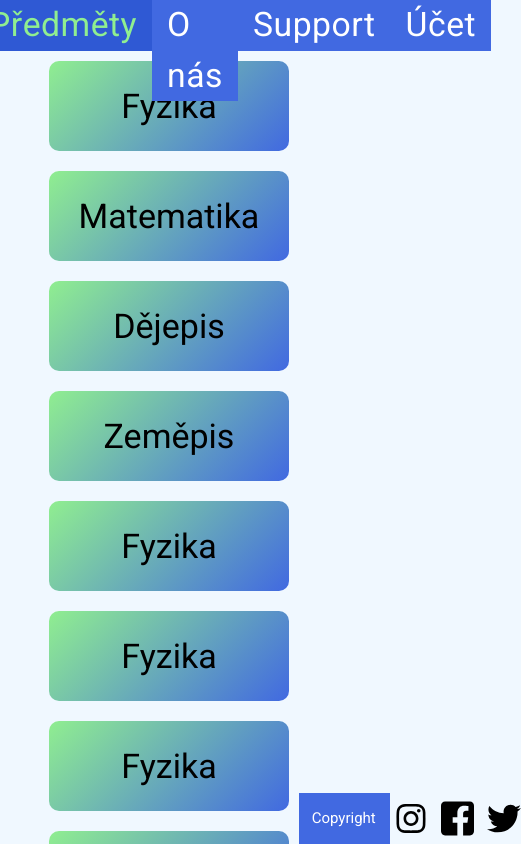
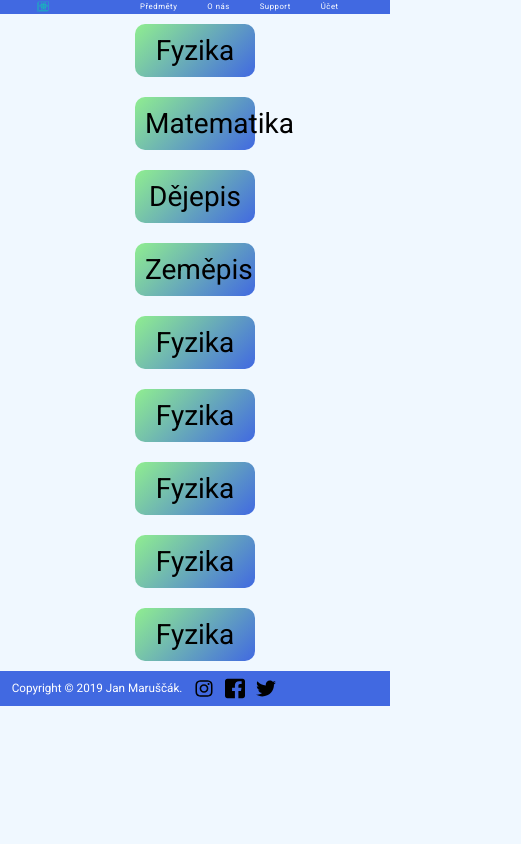
Before and after one commit to JanMaruscak/learnit, a React (Create React App) app: page /subjects in a window 390 px wide. Shown: the top 844 px of the page, 521 px wide, since content can reach past the window. Built offline with nearby package versions, Linux system fonts and the light colour scheme.

Commit message:
Adding some responsivity; Design improvements; Adding some content

```diff
--- a/src/App.css
+++ b/src/App.css
@@ -15,8 +15,8 @@ a {
 nav {
   top: 0;
   background-color: #4169e1; /*#1E90FF;#20639B;*/
-  font-size: 4vh;
-  height: 6vh;
+  font-size: 2vw;
+  height: 3.5vw;
   letter-spacing: 0.5px;
   width: 100%;
   justify-content: center;
@@ -27,7 +27,7 @@ nav > .menu a {
   color: white;
   background-color: #4169e1; /*#007bff;/*#20639B;*/
   padding: 0 15px;
-  line-height: 6vh;
+  line-height: 3.5vw;
   display: block;
 }
 nav > .menu {
@@ -49,7 +49,7 @@ nav > .menu > li:first-of-type {
   background-repeat: no-repeat;
   width: 100%;
   height: 100%;
-  min-height: 88vh;
+  /* min-height: 88vh; */
 }
 
 .header {
@@ -59,38 +59,38 @@ nav > .menu > li:first-of-type {
   /*text-shadow: -1px -1px 1px rgba(255,255,255,.1), 1px 1px 1px rgba(0,0,0,.5);*/
 }
 .header > h1 {
-  padding-top: 80px;
-  font-size: 74px;
+  padding-top: 2.5vw;
+  font-size: 4.5vw;
 }
 .header > h2 {
-  margin-top: 150px;
-  font-size: 62px;
+  margin-top: 7vw;
+  font-size: 3.5vw;
 }
 
 @media screen and (max-width: 800px) {
 }
 
 nav > .logo {
-  width: 65px;
+  width: 3.5vw;
 }
 
-/* .subjects {
+.subjects {
   margin-left: auto;
   margin-right: auto;
   width: 80%;
   display: table;
   text-align: center;
-} */
+}
 .subject-button {
-  float: left;
-  display: block;
+  /* float: left; */
+  /* display: block; */
   cursor: pointer;
   outline: none;
   text-decoration: none;
-  padding: 25px;
-  margin: 10px;
-  font-size: 34px;
-  width: 240px;
+  padding: 1.5vw;
+  margin: 0.5vw;
+  font-size: 2vw;
+  width: 14vw;
   border: 0;
   border-radius: 10px;
 
@@ -145,14 +145,14 @@ nav > .logo {
   cursor: pointer;
   outline: none;
   text-decoration: none;
-  padding: 20px;
-  margin: 50px auto;
-  font-size: 35px;
+  padding: 1vw;
+  margin: 3vw auto;
+  font-size: 2.25vw;
   border: 0;
-  background-color: rgba(0, 0, 0, 0.8);
+  background-color: rgba(0, 0, 0, 0.9);
   animation: pulse 4s infinite;
 
-  -webkit-animation: pulse 2s infinite;
+  -webkit-animation: pulse 4s infinite;
 }
 
 @keyframes pulse {
@@ -162,16 +162,16 @@ nav > .logo {
   50% {
     transform: translateY(25px);
   }
-  60%{
+  60% {
     transform: translateY(-4px);
   }
-  70%{
+  70% {
     transform: translateY(4px);
   }
-  80%{
+  80% {
     transform: translateY(-1px);
   }
-  100%{
+  100% {
     transform: translateY(0px);
   }
 }
@@ -182,13 +182,13 @@ nav > .logo {
   50% {
     color: blue;
   }
-  100%{
+  100% {
     color: red;
   }
 }
 
 .main-bullet-points {
-  margin-top: 25px;
+  margin-top: 2vw;
 }
 .main-bullet-points > li {
   margin: 5px auto;
@@ -197,7 +197,7 @@ nav > .logo {
   flex-direction: column;
   align-items: center;
   width: 50%;
-  font-size: 38px;
+  font-size: 2vw;
   text-shadow: 3px 3px 2px #474747;
   font-weight: 500;
 }
@@ -207,10 +207,11 @@ main {
   margin-right: auto;
   width: 80%;
 
-  min-height: 88vh;
+  /* min-height: 88vh; */
 }
 main > h1 {
   padding-top: 20px;
+  font-size: 3vw;
 }
 main > p {
   margin-left: auto;
@@ -220,25 +221,86 @@ main > p {
 }
 footer {
   display: flex;
-  font-size: 15px;
+  font-size: 1vw;
   margin-left: auto;
   margin-right: auto;
   background-color: #4169e1;
   color: white;
-  height: 6vh;
+  height: 3vw;
   left: 0;
   right: 0;
-  line-height: 6vh;
+  line-height: 3vw;
 }
 footer > p {
-  padding-left: 1.5vh;
+  padding-left: 1vw;
 }
 
 footer > img {
-  width: 4vh;
-  padding-left: 1.5vh;
+  width: 2vw;
+  padding-left: 1vw;
 }
 .subjects {
   margin-left: auto;
   margin-right: auto;
 }
+.support-searchBox {
+  margin: 20px;
+  width: 40vw;
+  height: 3vw;
+  font-size: 2vw;
+}
+/* RESPONSIVITY */
+@media only screen and (max-width: 768px) {
+  main {
+  }
+  .header > h1{
+    font-size: 8vw;
+  }
+  .header > h2{
+    font-size: 6vw;
+  }
+  .subject-button {
+    font-size: 16px;
+    margin: 10px;
+    padding: 0;
+    width: 120px;
+  }
+  .scroll-down-btn{
+    font-size: 4vw;
+  }
+  .main-bullet-points > li{
+    text-align: center;
+    list-style-type: none;
+    margin: 2vw auto;
+    font-size: 5vw;
+    width: 80%;
+  }
+  .support-searchBox {
+    width: 90%;
+    margin-left: 0;
+    margin-right: 0;
+  }
+  footer{
+    font-size: 3vw;
+    height: 9vw;
+    line-height: 9vw;
+  }
+  footer > p {
+    padding-left: 3vw;
+  }
+
+  footer > img {
+    width: 5vw;
+    padding-left: 3vw;
+  }
+}
+@media only screen and (max-width: 1000px) {
+  .subject-button {
+    font-size: 28px;
+    margin: 10px;
+    padding: 10px;
+  }
+  .main-bullet-points {
+    text-align: center;
+  }
+}
--- a/src/App.js
+++ b/src/App.js
@@ -1,5 +1,5 @@
 import React from "react";
-import { BrowserRouter as Router, Route, Switch, Link } from "react-router-dom";
+import { BrowserRouter as Router, Route, Switch } from "react-router-dom";
 import Navbar from "./components/Navbar";
 import Main from "./components/pages/Main";
 import About from "./components/pages/About";
@@ -7,6 +7,7 @@ import Subjects from "./components/pages/Subjects";
 import Footer from "./components/pages/Footer";
 import SubjectPage from "./components/pages/SubjectPage";
 import "./App.css";
+import Support from "./components/pages/Support";
 
 function App() {
   return (
@@ -16,6 +17,7 @@ function App() {
         <Route path="/" exact component={Main} />
         <Route path="/about" component={About} />
         <Route path="/subjects" exact component={Subjects} />
+        <Route path="/support" component={Support}/>
         <Route path="/subjects/:name" component={SubjectPage} />
       </Switch>
       <Footer />
--- a/src/components/Navbar.js
+++ b/src/components/Navbar.js
@@ -1,4 +1,4 @@
-import React, { Component } from "react";
+import React from "react";
 import { Link } from "react-router-dom";
 import Logo from "../logo.svg";
 
@@ -18,10 +18,10 @@ function Navbar() {
           <Link to="/about">O nás</Link>
         </li>
         <li>
-          <a href="">Support</a>
+          <Link to="/support">Support</Link>
         </li>
         <li>
-          <a href="">Účet</a>
+          <a href="#f">Účet</a>
         </li>
       </ul>
     </nav>
--- a/src/components/Subject.js
+++ b/src/components/Subject.js
@@ -1,11 +1,12 @@
 import React from "react";
 import { Link } from "react-router-dom";
 
-export default function Subject({ name }) {
-  const site = `/subjects/${name}`//.normalize("NFD").replace(/[\u0300-\u036f]/g, "");
+export default function Subject(props) {
+  console.log(props)
+  const site = `/subjects/${props.name}`//.normalize("NFD").replace(/[\u0300-\u036f]/g, "");
   return (
     <Link to={site}>
-      <button className="subject-button">{name}</button>
+      <button className="subject-button">{props.name}</button>
     </Link>
   );
 }
--- a/src/components/pages/Main.js
+++ b/src/components/pages/Main.js
@@ -13,11 +13,13 @@ function Main() {
             <li>Interaktivní výuka</li>
             <li>Najdeš zde vše co tě napadne</li>
           </ul>
-          <img src="../../public/logo192.png" alt="logo" />
           <h2>Tak čím začneš?</h2>
           <button className="scroll-down-btn">Scroll down</button>
         </div>
       </div>
+      <main>
+        <h3>Nejčtenější články</h3>
+      </main>
     </React.Fragment>
   );
 }
--- a/src/components/pages/SubjectPage.js
+++ b/src/components/pages/SubjectPage.js
@@ -1,9 +1,11 @@
 import React from "react";
 
 export default function SubjectPage({match}) {
+  console.log(match)
   return (
     <main>
         <h1>{match.params.name}</h1>
+        <h2>{match.params.hasContent}</h2>
     </main>
   );
 }
--- a/src/components/pages/Subjects.js
+++ b/src/components/pages/Subjects.js
@@ -1,19 +1,20 @@
 import React from "react";
 import Subject from "../Subject";
-import { BrowserRouter as Router, Route, Switch, Link } from "react-router-dom";
 
 export default function Subjects() {
   return (
     <main>
-      <Subject name="Fyzika" />
-      <Subject name="Matematika" />
-      <Subject name="Dějepis" />
-      <Subject name="Zeměpis" />
-      <Subject name="Fyzika" />
-      <Subject name="Fyzika" />
-      <Subject name="Fyzika" />
-      <Subject name="Fyzika" />
-      <Subject name="Fyzika" />
+      <div className="subjects">
+        <Subject name="Fyzika" hasContent={false} />
+        <Subject name="Matematika" hasContent={false} />
+        <Subject name="Dějepis" hasContent={false} />
+        <Subject name="Zeměpis" hasContent={false} />
+        <Subject name="Fyzika" hasContent={false} />
+        <Subject name="Fyzika" hasContent={false} />
+        <Subject name="Fyzika" hasContent={false} />
+        <Subject name="Fyzika" hasContent={false} />
+        <Subject name="Fyzika" hasContent={false} />
+      </div>
     </main>
   );
 }
--- /dev/null
+++ b/src/components/pages/Support.js
@@ -0,0 +1,17 @@
+import React from "react";
+
+function Support() {
+  return (
+    <main>
+    <h1>Jak vám můžeme pomoci?</h1>
+      <input
+        autoFocus
+        type="text"
+        placeholder="Popište svůj problém..."
+        className="support-searchBox"
+      />
+    </main>
+  );
+}
+
+export default Support;
```
Also changed, not shown: src/components/Article.js (added, +13 -0 lines).
